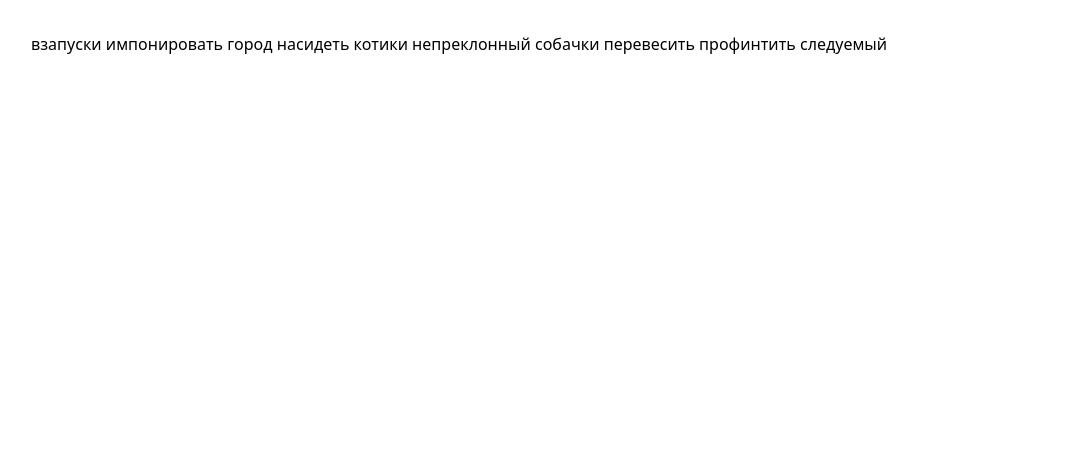
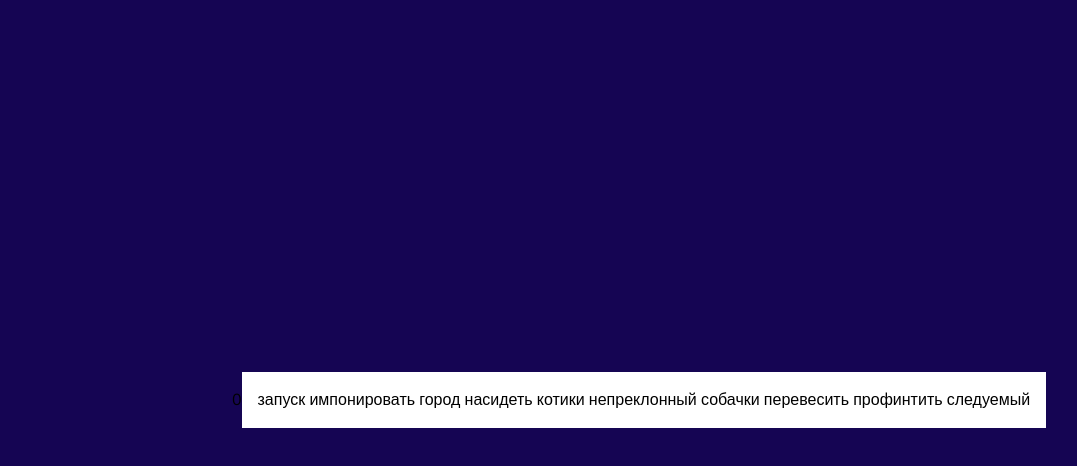
Before and after one commit to ShebalkovD/kittytype, a React (Vite) app: page / in a window 1280 px wide. Shown: the top 466 px of the page, without its empty margins (1-1078 px from the left). Built offline with nearby package versions, Linux system fonts and the light colour scheme.

Commit message:
Добавлен обработчик нажатия клавиши

```diff
--- a/src/App.jsx
+++ b/src/App.jsx
@@ -4,9 +4,9 @@ function App() {
 
 
     return (
-        <>
+        <div className="wrapper bg-[#150553] min-h-[100vh]">
             <Type />
-        </>
+        </div>
     )
 }
 
--- a/src/components/Type.jsx
+++ b/src/components/Type.jsx
@@ -1,17 +1,26 @@
-let INITIAL_TEXT = 'взапуски импонировать город насидеть котики непреклонный собачки перевесить профинтить следуемый'
-const textArray = INITIAL_TEXT.split('')
-
+import {useState} from 'react'
 
 export default function Type() {
+    let INITIAL_TEXT = 'запуск импонировать город насидеть котики непреклонный собачки перевесить профинтить следуемый'
+    const textArray = INITIAL_TEXT.split('')
+
+    const [counter, setCounter] = useState(0)
+    const handleKeyDown = (event) => {
+        console.log('нажатие');
+    }
+
     return(
-        <>
-            <div className="text-line">
-                <div className="wrapper">
+        <div className="container flex items-center justify-center min-h-[100vh]" onKeyUp={handleKeyDown} tabIndex={0}>
+            <p>{counter}</p>
+            <div className="text-line bg-white p-4">
+                <div
+                    className="wrapper"
+                >
                     {textArray.map((symbol, index) =>
                         (<span key={index}>{symbol}</span>)
                     )}
                 </div>
             </div>
-        </>
+        </div>
     )
 }
--- a/src/index.css
+++ b/src/index.css
@@ -1,12 +1,19 @@
+@import url('https://fonts.googleapis.com/css2?family=Nunito:ital,wght@0,200..1000;1,200..1000&display=swap');
+
 html, * {
-    margin: 0;
-    padding: 0;
     box-sizing: border-box;
 }
 a {
     text-decoration: none;
 }
 #root {
+    font-family: "Nunito", sans-serif;
+    font-optical-sizing: auto;
+    font-weight: 400;
+    font-style: normal;
+}
+
+.container {
     max-width: 1280px;
     margin: 0 auto;
     padding: 2rem;
```
